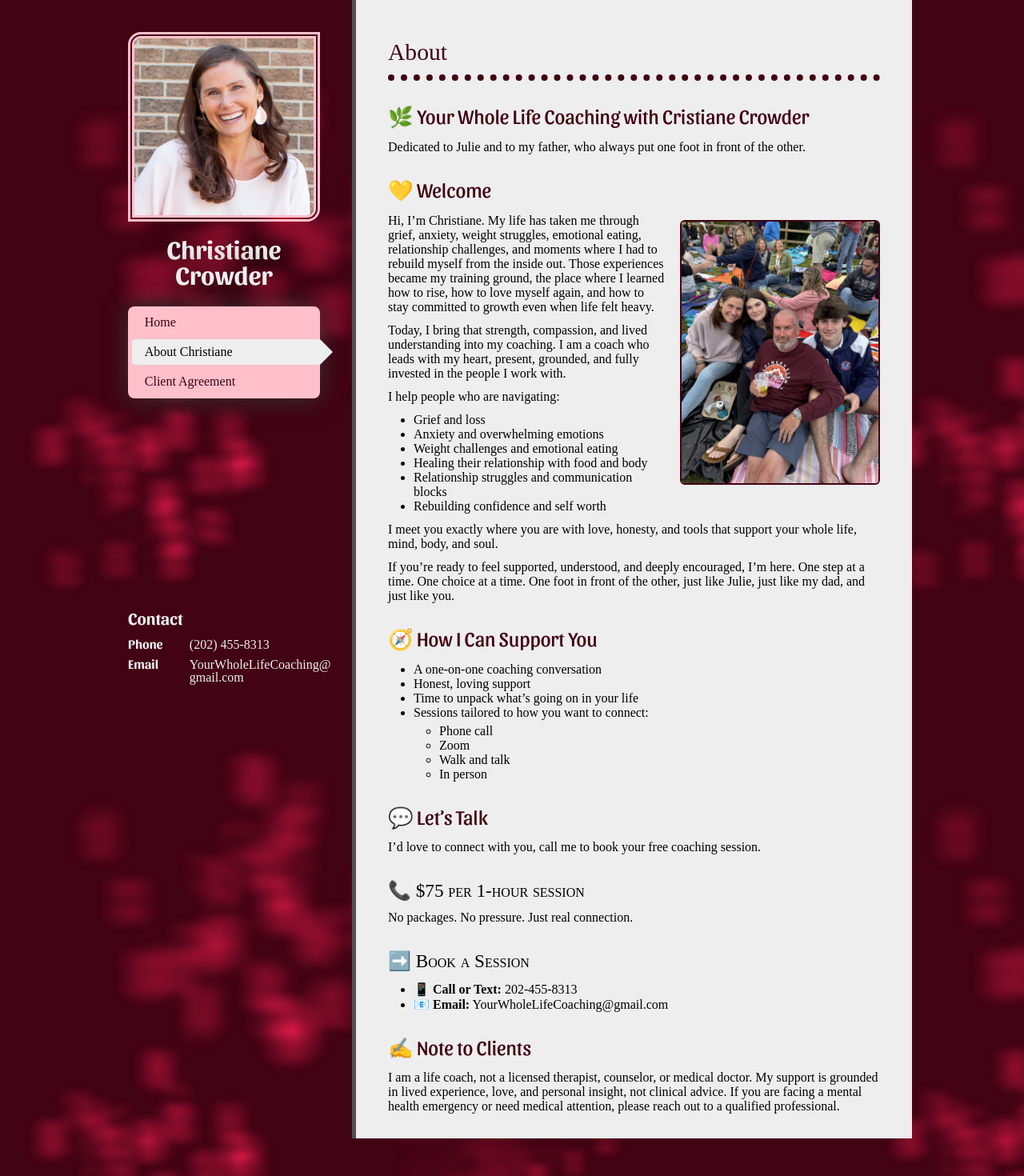
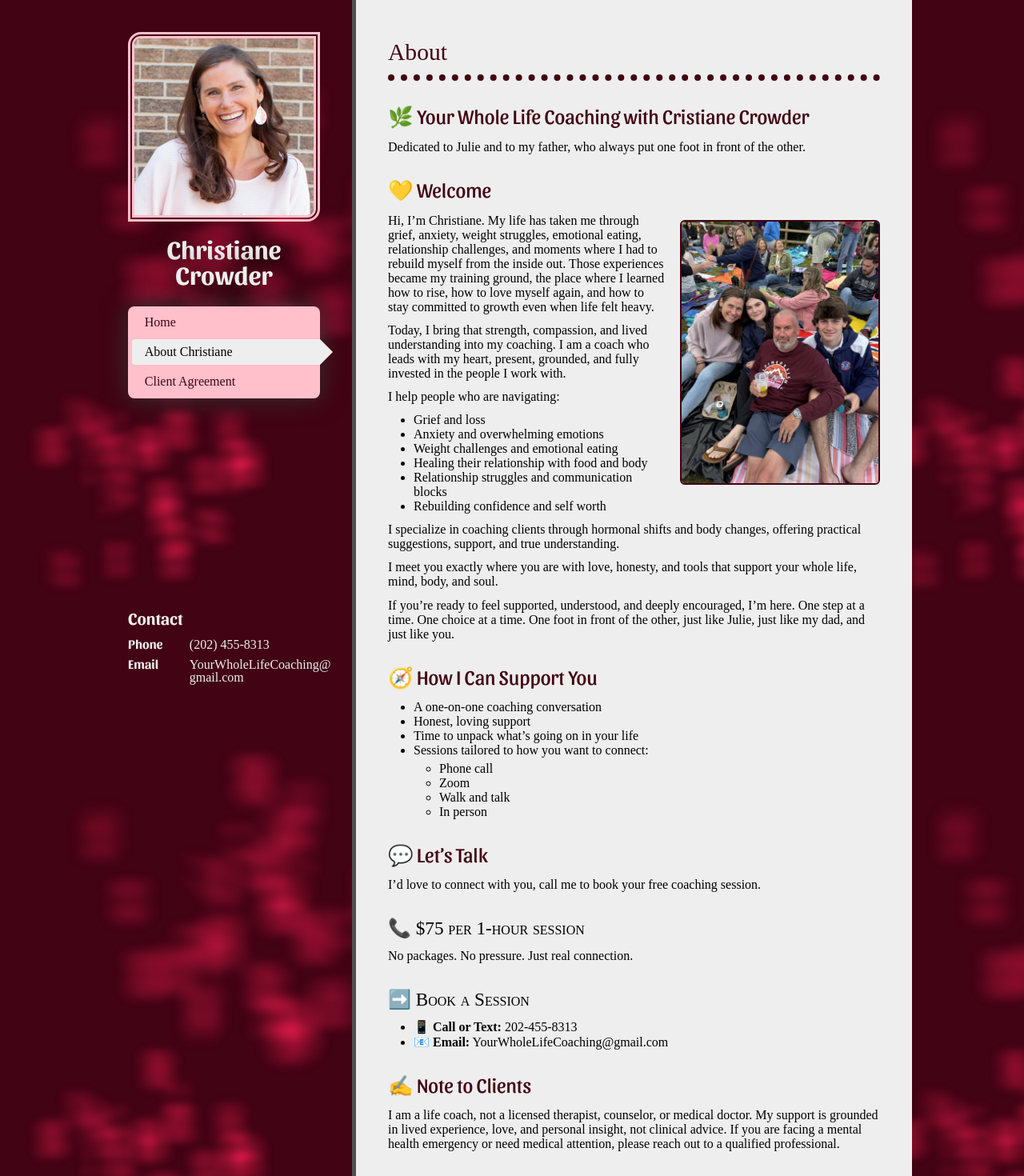
Before and after one commit to bean-crowder/bean-crowder.github.io, a Jekyll site: the page built from about.markdown, in a window 1280 px wide. Shown: the whole page at 80% size. Built offline with Jekyll 4.4.1, drawn with Linux system fonts in a browser that asks for light colours.

Commit message:
Add body changes to About

```diff
--- a/about.markdown
+++ b/about.markdown
@@ -23,6 +23,8 @@ I help people who are navigating:
 - Healing their relationship with food and body
 - Relationship struggles and communication blocks
 - Rebuilding confidence and self worth
+
+I specialize in coaching clients through hormonal shifts and body changes, offering practical suggestions, support, and true understanding.
 
 I meet you exactly where you are with love, honesty, and tools that support your whole life, mind, body, and soul.
 
```
